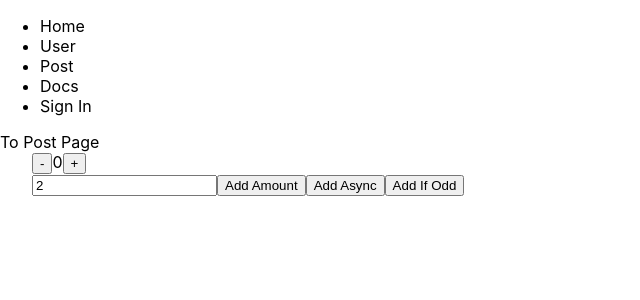
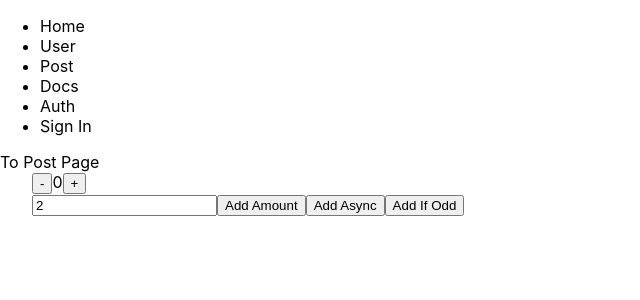
Before and after one commit to nguyenthusongngoc/Learn-Nextjs, a Next.js app: page / in a window 1280 px wide. Shown: the top 300 px of the page, without its empty margins (0-640 px from the left). Built offline with nearby package versions, Linux system fonts and the light colour scheme; no server answers.

Commit message:
Redirect auth

```diff
--- a/src/components/navbar/index.jsx
+++ b/src/components/navbar/index.jsx
@@ -24,6 +24,11 @@ const Navbar = () => {
           <li>
             <Link href="/docs/123">
               <a>Docs</a>
+            </Link>
+          </li>
+          <li>
+            <Link href="/server-side-auth">
+              <a>Auth</a>
             </Link>
           </li>
           {!session ? (
```
Also changed, not shown: pages/server-side-auth.tsx (renamed from pages/serside-auth.tsx, +14 -6 lines).
